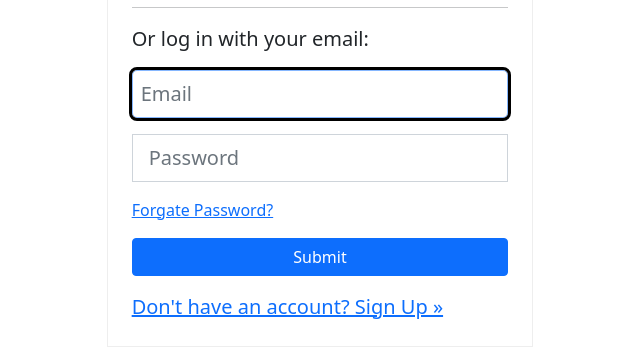
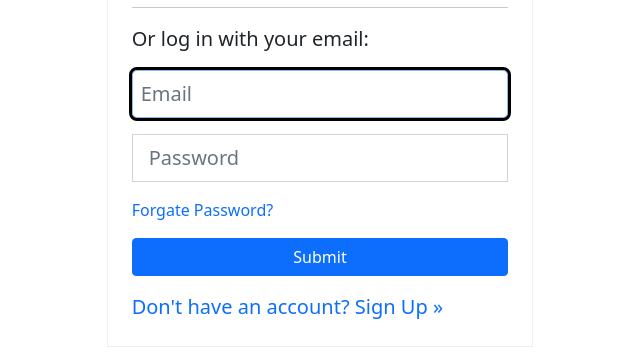
Before and after one commit to kiranrathor30697/yellow-page-login, a plain HTML site: page index.html in a window 1280 px wide. Shown: the part 285-633 px from the top of the page, 320-960 px from the left. Drawn offline with nearby package versions, Linux system fonts and the light colour scheme.

Commit message:
few change

```diff
--- a/index.html
+++ b/index.html
@@ -41,20 +41,30 @@
       <hr >
       <span class="mt-2 fs-5">Or log in with your email:</span>
       <form class="mt-3">
+        <div class="row">
+          <div class="col-12">
             <div class="mb-3 input-group-lg k_outline">
               <input type="email" autofocus class="form-control rounded-0 p-2 k_outline" name="email" id="exampleInputEmail1" placeholder="Email">
             </div>
+          </div>
+          <div class="col-12">
             <div class="mb-3 input-group-lg">
               <input type="password" class="form-control rounded-0 k_outline" name="password" id="password" placeholder="Password">
             </div>
-
-        <a href="#" class="K_text_decoration">Forgate Password?</a>
-
+          </div>
+          <div class="col-12">
+            <a href="#" class="text-decoration-none">Forgate Password?</a>
+          </div>
+        </div>
+        <div class="col-12">
           <div class="d-grid gap-2 mt-3">
             <button type="submit" class="btn btn-primary ">Submit</button>
           </div>
+        </div>
+        <div class="col-12">
           <div class="mt-3">
-          <a href="#" class="K_text_decoration fs-5">Don't have an account? Sign Up »</a>
+            <a href="#" class="text-decoration-none fs-5">Don't have an account? Sign Up »</a>
+          </div>
         </div>
     </form>
     </section>
```
Lines whose indentation alone changed are shown as unchanged.
